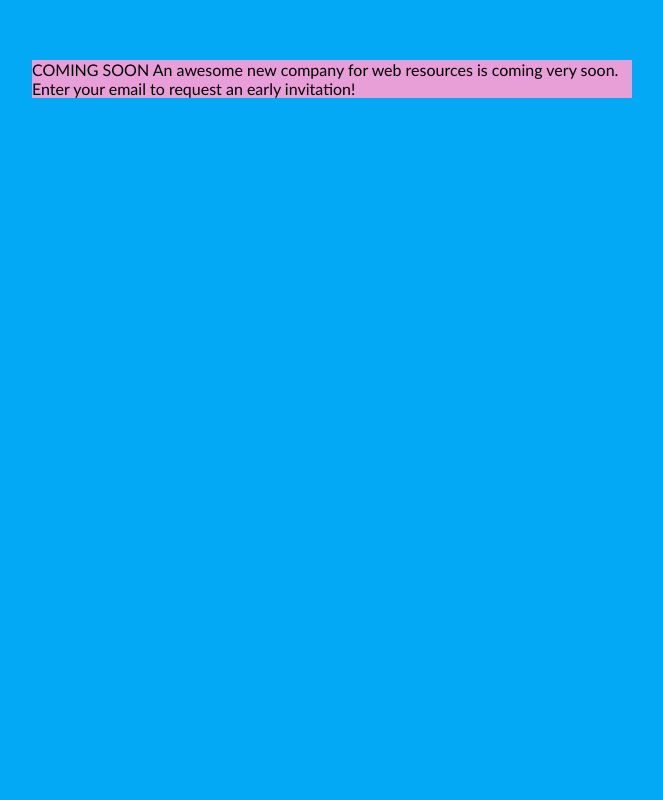
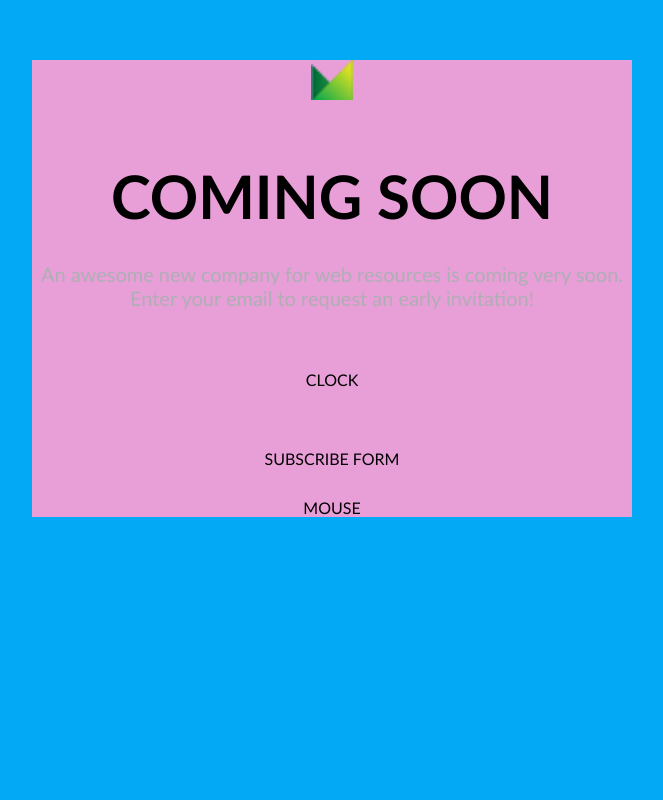
Before and after one commit to bozenakr/4-coming-soon, a website: page index.html in a window 1280 px wide. Shown: the top 800 px of the page, without its empty margins (308-971 px from the left). Drawn offline with Linux system fonts and the light colour scheme.

Commit message:
Hero content #2

```diff
--- a/css/base/base.css
+++ b/css/base/base.css
@@ -1,6 +1,7 @@
 :root {
     --primary-color: #03A9F4;
     --secondary-color: #E81F63;
+    --grey-text-color: #AEAFB4;
 }
 
 body, body * {
--- a/css/pages/home.css
+++ b/css/pages/home.css
@@ -1,3 +1,29 @@
 .hero {
     height: 100vh;
+    text-align: center;
 }
+
+.hero > .row-short {
+    display: flex;
+    flex-direction: column;
+    gap: 30px;
+}
+
+.logo {
+    height: 40px;
+    object-fit: contain;
+    margin-bottom: 30px;
+}
+
+.main-title {
+    font-size: 60px;
+}
+.main-description {
+    font-size: 20px;
+    color: var(--grey-text-color);
+}
+
+.clock {
+    margin-bottom: 30px;
+    margin-top: 30px;
+}
--- a/index.html
+++ b/index.html
@@ -22,8 +22,13 @@
 <body>
     <main>
         <section class="container hero bg-primary">
-            <div class="row-short">COMING SOON
-                An awesome new company for web resources is coming very soon. Enter your email to request an early invitation!
+            <div class="row-short">
+                <img class="logo" src="./img/logo.png" alt="Logo">
+                <h1 class="main-title">COMING SOON</h1>
+                <p class="main-description">An awesome new company for web resources is coming very soon. Enter your email to request an early invitation!</p>
+                <div class="clock" >CLOCK</div>
+                <form>SUBSCRIBE FORM</form>
+                <div>MOUSE</div>
             </div>
         </section>
         <section class="container">
```
Also changed, not shown: img/background.png (added), img/logo-white.png (added), img/logo.png (added).
